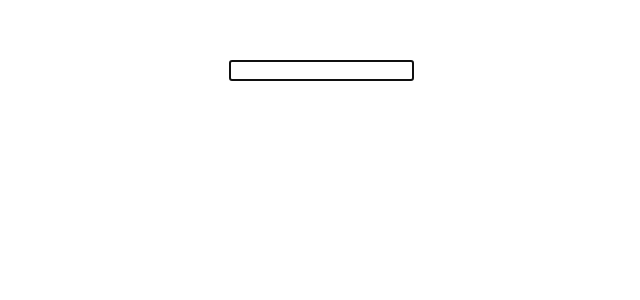
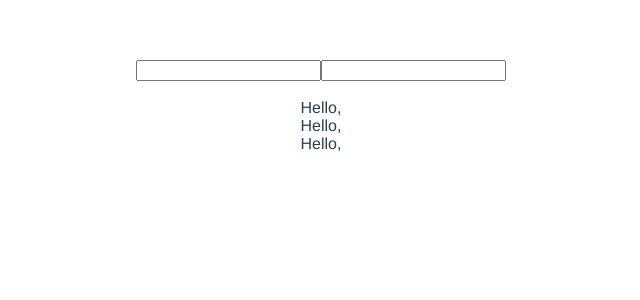
Before and after one commit to Sujon-Ahmed/vue.js-v3, a Vue app in the folder vue-composition/: page / in a window 1280 px wide. Shown: the top 300 px of the page, without its empty margins (319-959 px from the left). Built offline with nearby package versions, Linux system fonts and the light colour scheme.

Commit message:
Props and Composition API

```diff
--- a/vue-composition/src/App.vue
+++ b/vue-composition/src/App.vue
@@ -1,14 +1,14 @@
 <template>
-  <TemplateRef />
+  <PersonComponent />
 </template>
 
 <script>
-import TemplateRef from "./components/TemplateRef.vue";
+import PersonComponent from "./components/PersonComponent.vue";
 
 export default {
   name: "App",
   components: {
-    TemplateRef,
+    PersonComponent,
   },
 };
 </script>
--- /dev/null
+++ b/vue-composition/src/components/PersonComponent.vue
@@ -0,0 +1,28 @@
+<template>
+  <input type="text" v-model="firstName" />
+  <input type="text" v-model="lastName" />
+  <br /><br />
+  <PersonGreetComponent :firstName="firstName" :lastName="lastName" />
+</template>
+
+<script>
+import { ref } from "vue";
+import PersonGreetComponent from "./PersonGreetComponent.vue";
+export default {
+  name: "PersonComponent",
+  components: {
+    PersonGreetComponent,
+  },
+  setup() {
+    const firstName = ref("");
+    const lastName = ref("");
+
+    return {
+      firstName,
+      lastName,
+    };
+  },
+};
+</script>
+
+<style scoped></style>
--- /dev/null
+++ b/vue-composition/src/components/PersonGreetComponent.vue
@@ -0,0 +1,29 @@
+<template>
+  <div>Hello, {{ firstName }} {{ lastName }}</div>
+  <div>Hello, {{ fullName }}</div>
+  <div>Hello, {{ fullname }}</div>
+</template>
+
+<script>
+import { computed } from "vue";
+export default {
+  name: "PersonGreetComponent",
+  setup(props) {
+    const fullname = computed(() => {
+      return `${props.firstName} ${props.lastName}`;
+    });
+
+    return {
+      fullname,
+    };
+  },
+  props: ["firstName", "lastName"],
+  computed: {
+    fullName() {
+      return `${this.firstName} ${this.lastName}`;
+    },
+  },
+};
+</script>
+
+<style scoped></style>
```
